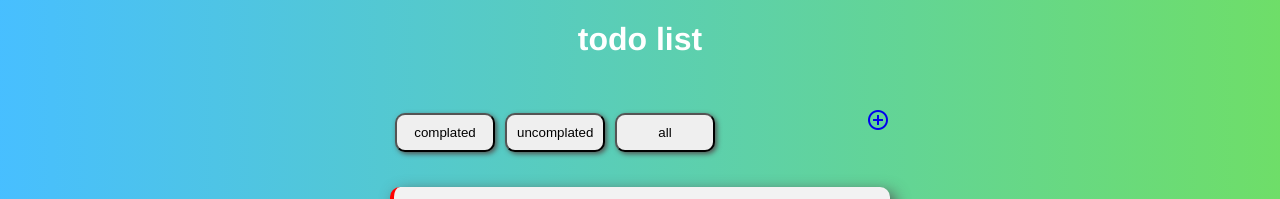
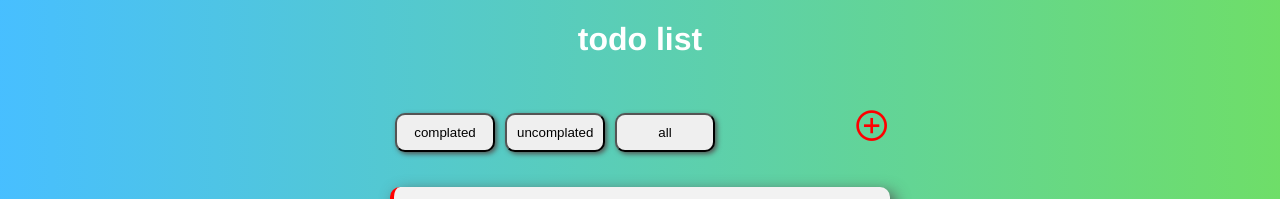
Before and after one commit to amiof/todo-list-vuejs, a Vue app: page / in a window 1280 px wide. Shown: the top 199 px of the page. Built offline with nearby package versions, Linux system fonts and the light colour scheme; data requests are answered from the project's data file.

Commit message:
fix some color in filter component

```diff
--- a/src/components/FilterTaks.vue
+++ b/src/components/FilterTaks.vue
@@ -2,7 +2,7 @@
   <div>
     <div class="items">
       <RouterLink to="/addTask">
-        <span class="material-symbols-outlined">
+        <span class="material-symbols-outlined addItem">
           add_circle
         </span>
       </RouterLink>
@@ -32,6 +32,11 @@ export default {
   animation: 3s ease-in all;
 }
 
+.addItem {
+  color: red;
+  font-size: 2.3rem;
+}
+
 .buttons:hover {
   background-color: #f56c14;
   color: white;
```
